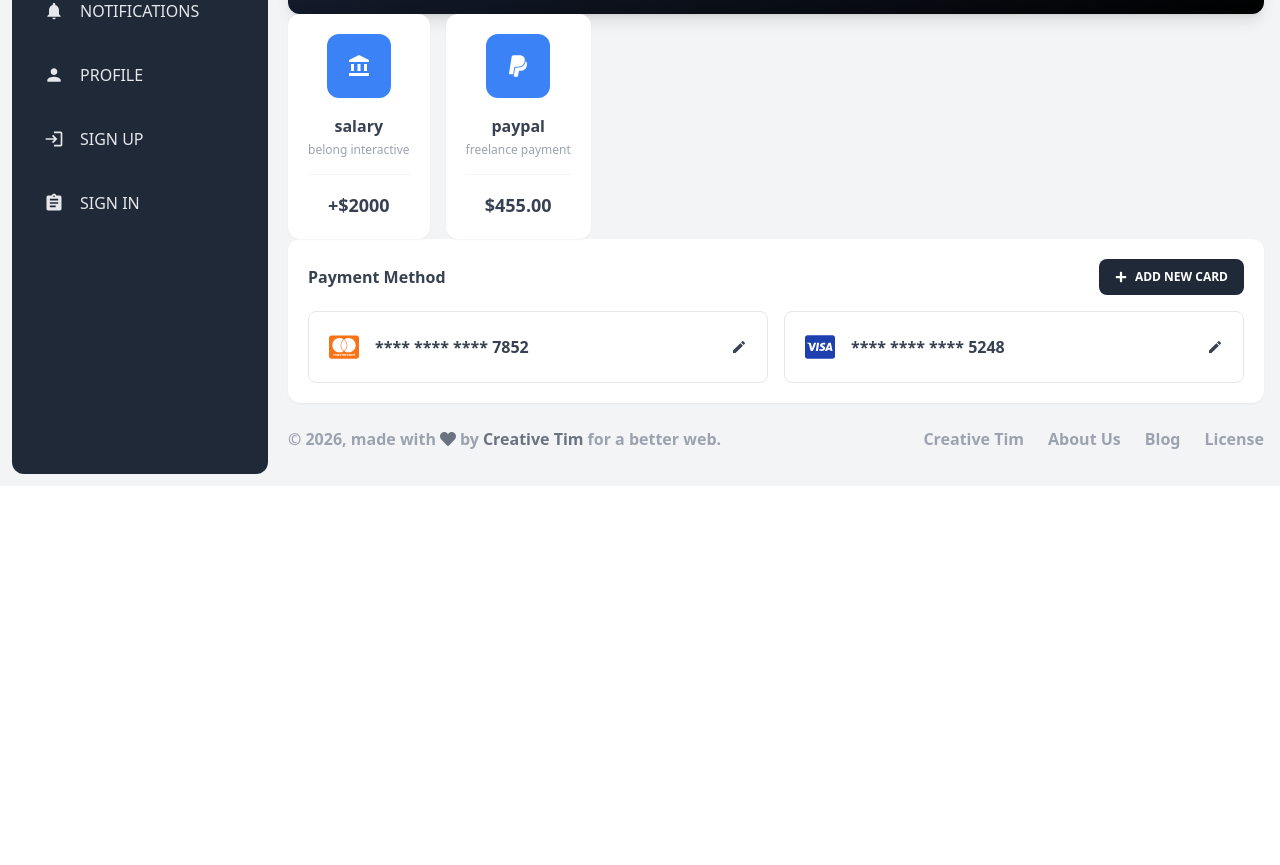
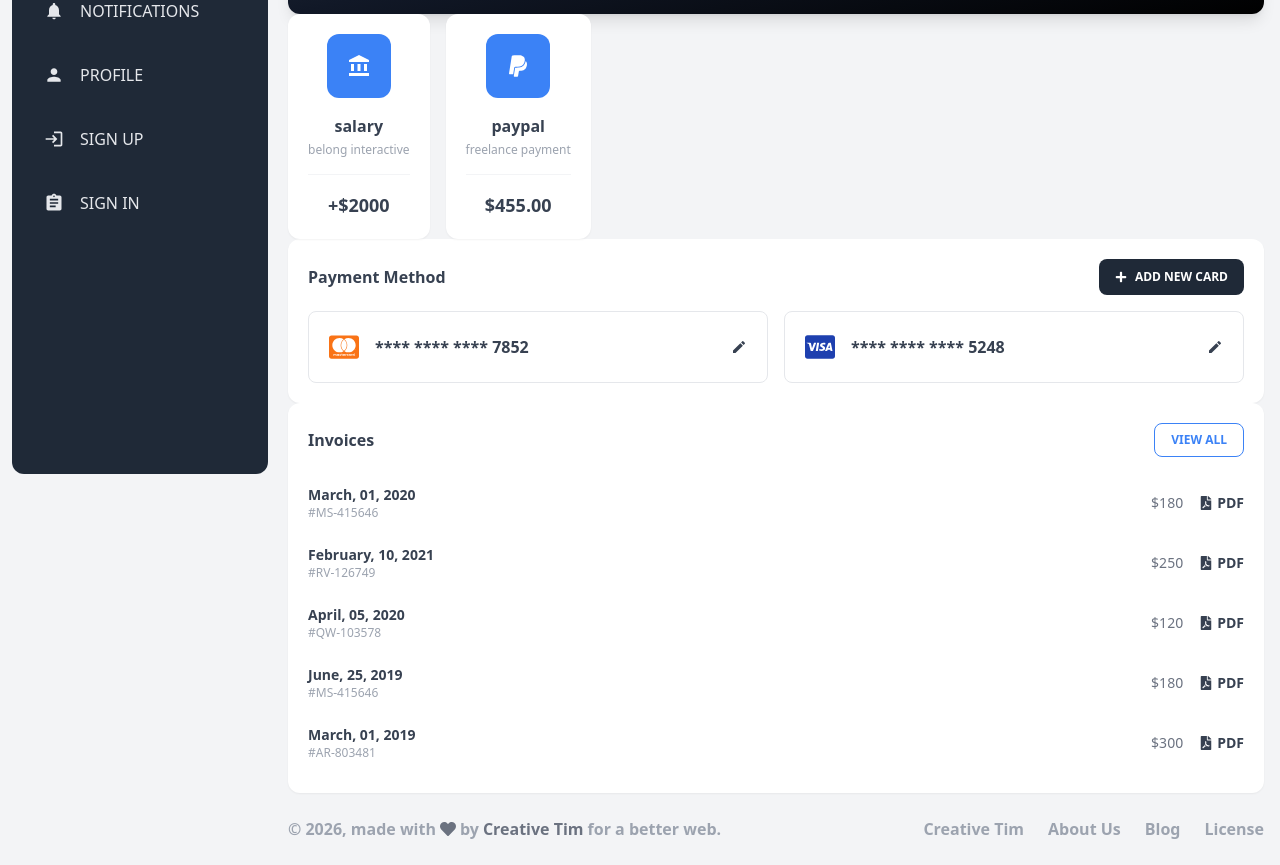
Before and after one commit to mahmoudYousf2005/Dashboard, a React (Vite) app: page /billing in a window 1280 px wide. Shown: the part 314-1179 px from the top of the page. Before the commit the page ends 800 px from the top, so only its background shows below. Built offline with nearby package versions, Linux system fonts and the light colour scheme.

Commit message:
feat: add Invoices component

```diff
--- a/src/layout/billing/BillingPage.jsx
+++ b/src/layout/billing/BillingPage.jsx
@@ -1,12 +1,14 @@
 import CreditCard from "./components/CreditCard"
 import IncomeCards from "./components/IncomeCards"
 import PaymentMethod from "./components/PaymentMethod"
+import Invoices from "./components/Invoices"
 const BillingPage = () => {
   return (
     <div>
       <CreditCard />
       <IncomeCards />
       <PaymentMethod />
+      <Invoices />
     </div>
   )
 }
--- /dev/null
+++ b/src/layout/billing/components/Invoices.jsx
@@ -0,0 +1,32 @@
+import { FaFilePdf } from "react-icons/fa";
+import { invoices } from "../data/invoicesData";
+
+const Invoices = () => (
+  <div className="bg-white rounded-xl p-5 shadow-sm h-full">
+    <div className="flex items-center justify-between mb-4">
+      <h2 className="font-bold text-gray-700">Invoices</h2>
+      <button className="border border-blue-500 text-blue-500 text-xs font-bold px-4 py-2 rounded-lg">
+        VIEW ALL
+      </button>
+    </div>
+
+    <ul>
+      {invoices.map((item) => (
+        <li key={item.id} className="flex items-center justify-between py-3">
+          <div>
+            <p className="text-sm font-bold text-gray-700">{item.date}</p>
+            <p className="text-xs text-gray-400">{item.number}</p>
+          </div>
+          <div className="flex items-center gap-4 text-sm">
+            <span className="text-gray-500">{item.amount}</span>
+            <button className="flex items-center gap-1 font-bold text-gray-700">
+              <FaFilePdf /> PDF
+            </button>
+          </div>
+        </li>
+      ))}
+    </ul>
+  </div>
+);
+
+export default Invoices;
```
